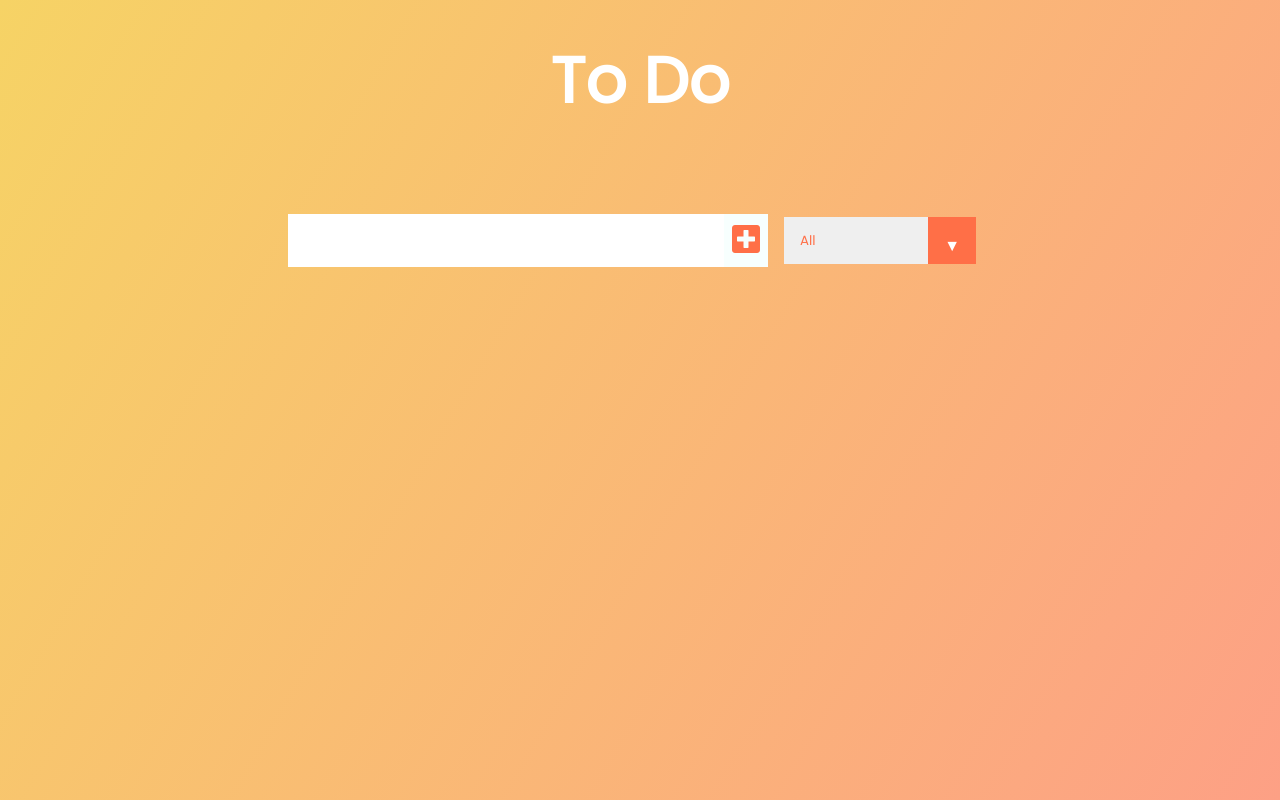
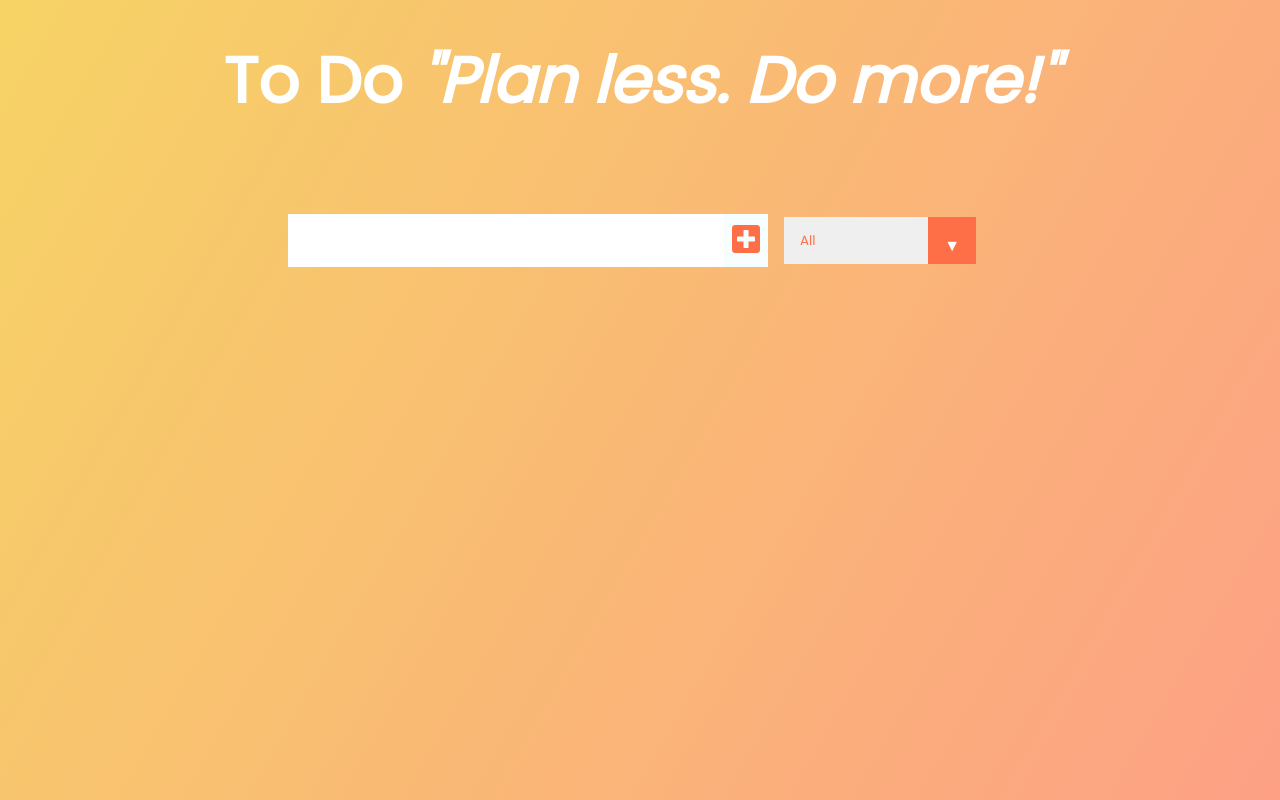
Before and after one commit to KimuraDanaka119/do-more, a React (Create React App) app: page / in a window 1280 px wide. Built offline with nearby package versions, Linux system fonts and the light colour scheme.

Commit message:
Add Slogan

```diff
--- a/src/App.js
+++ b/src/App.js
@@ -52,7 +52,9 @@ function App() {
   return (
     <div className="App">
       <header>
-        <h1>To Do</h1>
+        <h1>
+          To Do <em>"Plan less. Do more!"</em>{" "}
+        </h1>
       </header>
       <Form
         inputText={inputText}
```
Also changed, not shown: 1 other file (tests, documents, lock files or other folders).
